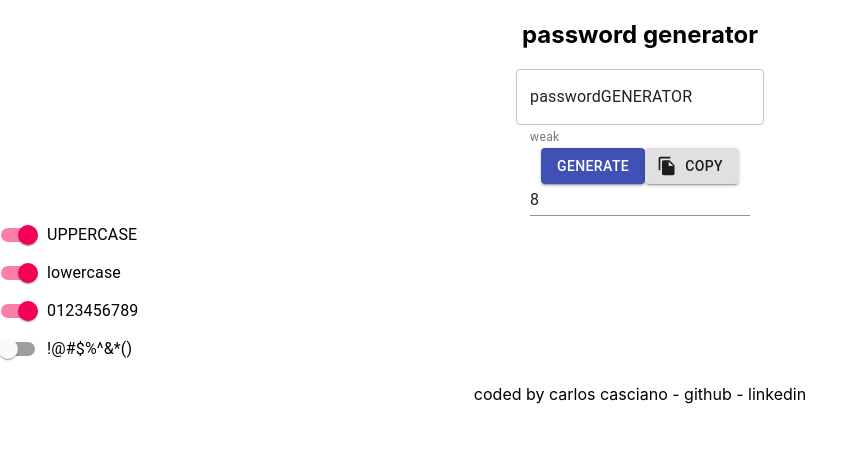
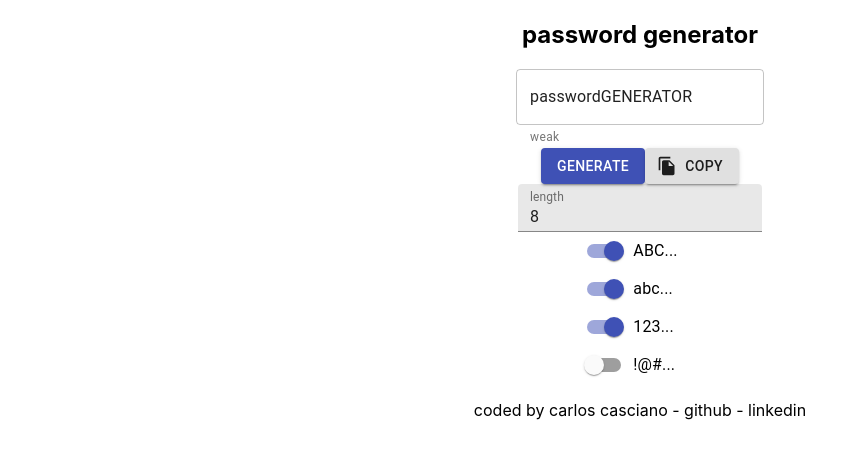
Before and after one commit to carloscasciano/password_generator_react, a React (Create React App) app: page / in a window 1280 px wide. Shown: the top 458 px of the page, without its empty margins (0-867 px from the left). Built offline with nearby package versions, Linux system fonts and the light colour scheme.

Commit message:
Add style to switches component

```diff
--- a/src/components/CharacterLengthInput.js
+++ b/src/components/CharacterLengthInput.js
@@ -9,6 +9,10 @@ const CharacterLengthInput = (props) => {
             <TextField
                 value = {props.userCharacterLengthInput}
                 onChange = {props.handleCharacterLengthInput}
+                label="length"
+                id="filled-size-small"
+                variant="filled"
+                size="small"
             />
         </>
     )
--- a/src/components/CommandsMenu.js
+++ b/src/components/CommandsMenu.js
@@ -1,17 +1,20 @@
 import React from 'react'
-
+import Grid from '@material-ui/core/Grid'
 import CharacterLengthInput from './CharacterLengthInput'
 import SwitchesMenu from './SwitchesMenu'
 
 const CommandsMenu = (props) => {
     return (
         <>
-            <CharacterLengthInput
-                props = {props}
-            />
-            <SwitchesMenu
-                props = {props}
-            />
+            <Grid
+                container
+                direction="column"
+                justify="center"
+                alignItems="center"
+            >
+                <CharacterLengthInput props = {props}/>
+                <SwitchesMenu props = {props}/>
+            </Grid>
         </>
     )
 }
--- a/src/components/SwitchesMenu.js
+++ b/src/components/SwitchesMenu.js
@@ -1,38 +1,65 @@
 import React from 'react'
-
-import FormGroup from '@material-ui/core/FormGroup';
-import FormControlLabel from '@material-ui/core/FormControlLabel';
-import Switch from '@material-ui/core/Switch';
+import FormGroup from '@material-ui/core/FormGroup'
+import FormControlLabel from '@material-ui/core/FormControlLabel'
+import Switch from '@material-ui/core/Switch'
+import { FormControl } from '@material-ui/core'
 
 const SwitchesMenu = (props) => {
     props = props.props
 
     return (
         <>
+        <FormControl>
             <FormGroup >
                 <FormControlLabel
-                    control = {<Switch checked={props.rulesSwitches.upperCase} onChange={props.handleSwitchesState('upperCase')} />}
-                    label = "UPPERCASE"
+                    control = {
+                        <Switch
+                            checked={props.rulesSwitches.upperCase}
+                            onChange={props.handleSwitchesState('upperCase')}
+                            color="primary"
+                        />
+                    }
+                    label = "ABC..."
                 />
             </FormGroup>
             <FormGroup >
                 <FormControlLabel
-                    control = {<Switch checked={props.rulesSwitches.lowerCase} onChange={props.handleSwitchesState('lowerCase')}/>}
-                    label = "lowercase"
+                    control = {
+                        <Switch
+                            checked={props.rulesSwitches.lowerCase}
+                            onChange={props.handleSwitchesState('lowerCase')}
+                            color="primary"
+                        />
+                    }
+                    label = "abc..."
                 />
             </FormGroup>
             <FormGroup >
                 <FormControlLabel
-                    control = {<Switch checked={props.rulesSwitches.numbers} onChange={props.handleSwitchesState('numbers')}/>}
-                    label = "0123456789"
+                    control = {
+                        <Switch
+                            checked={props.rulesSwitches.numbers}
+                            onChange={props.handleSwitchesState('numbers')}
+                            color="primary"
+                        />
+                    }
+                    label = "123..."
                 />
             </FormGroup>
             <FormGroup >
                 <FormControlLabel
-                    control = {<Switch checked={props.rulesSwitches.symbols} onChange={props.handleSwitchesState('symbols')}/>}
-                    label = "!@#$%^&*()"
+                    control = {
+                        <Switch
+                            checked={props.rulesSwitches.symbols}
+                            onChange={props.handleSwitchesState('symbols')}
+                            color="primary"
+                        />
+                    }
+                    label = "!@#..."
                 />
             </FormGroup>
+        </FormControl>
+
         </>
     )
 }
```
